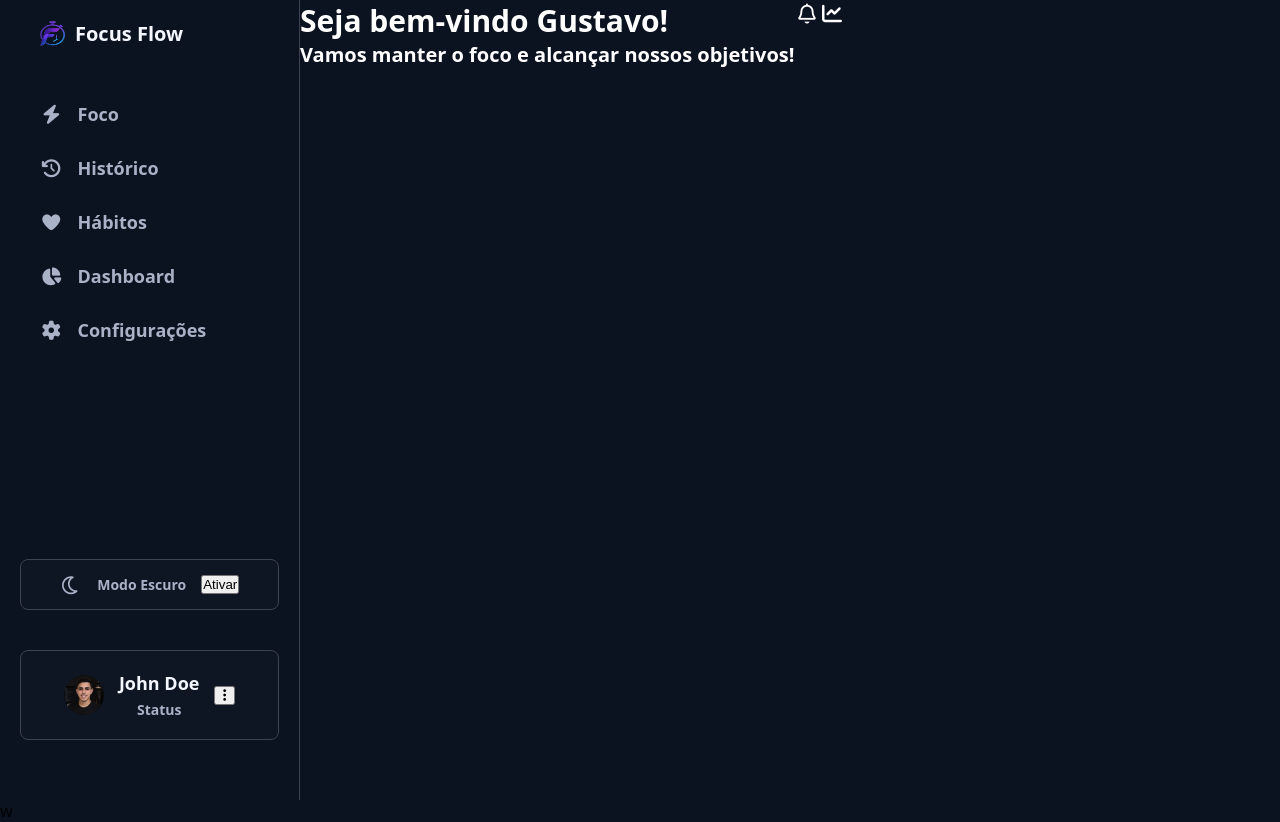
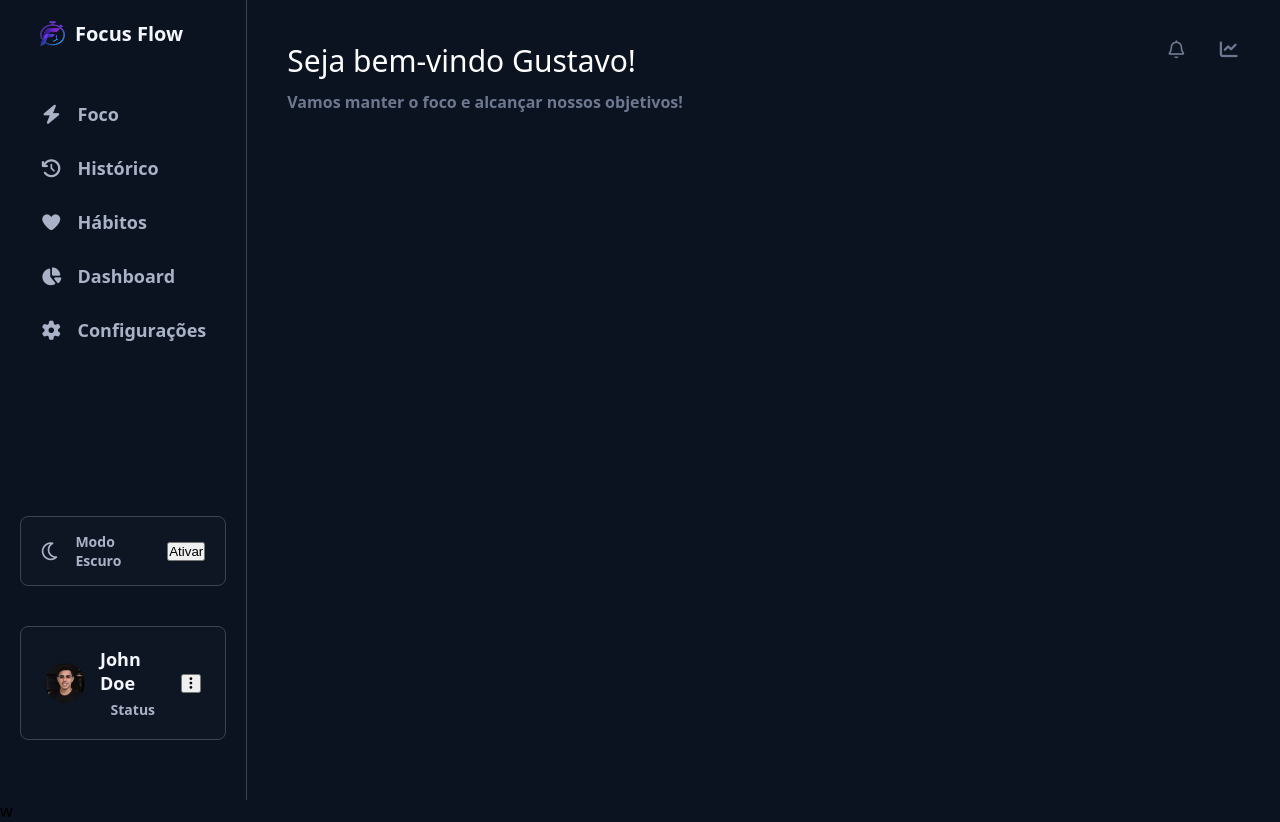
Before and after one commit to jonasalbuquerquecandido/focus-flow, a React (Vite) app: page / in a window 1280 px wide. Built offline with nearby package versions, Linux system fonts and the light colour scheme.

Commit message:
i added and styled Heading component

```diff
--- a/src/components/Heading/index.tsx
+++ b/src/components/Heading/index.tsx
@@ -4,11 +4,11 @@ const name = 'Gustavo';
 export function Heading() {
   return (
    <header className={style.header}>
-    <div>
-        <h2>Seja bem-vindo {name}!</h2>
+    <div className={style.heading}>
+        <h1>Seja bem-vindo <span>{name}</span>!</h1>
         <p>Vamos manter o foco e alcançar nossos objetivos!</p>
     </div>
-    <div>
+    <div className={style.icons}>
         <i className="fa-regular fa-bell"></i>
         <i className="fa-solid fa-chart-line"></i>
     </div>
--- a/src/components/Heading/style.module.css
+++ b/src/components/Heading/style.module.css
@@ -1,4 +1,45 @@
 .header {
     display: flex;
+    justify-content: space-between;
     color: white;
+    width: 100%;
+    height: 100%;
+   padding: 1rem;
+   margin: 3rem;
 }
+
+.header h1 {
+    font-size: 2rem;
+    font-weight: 400;
+}
+
+.heading {
+    display: flex;
+    justify-content: flex-start;
+    flex-direction: column;
+}
+
+.heading h1 {
+    font-size: 3rem;
+    font-weight: 500;
+    color: var(--primary-color);
+    margin-bottom: 1rem;
+}
+
+.heading p {
+    font-size: 1.6rem;
+    color: var(--dark-text-muted);
+}
+
+.icons {
+    display: flex;
+    gap: 3rem;
+    height: 2rem;
+    background: var(--primary-color);
+}
+
+.icons i {
+    font-size: 1.8rem;
+    color: var(--dark-text-muted);
+    cursor: pointer;
+}
```
